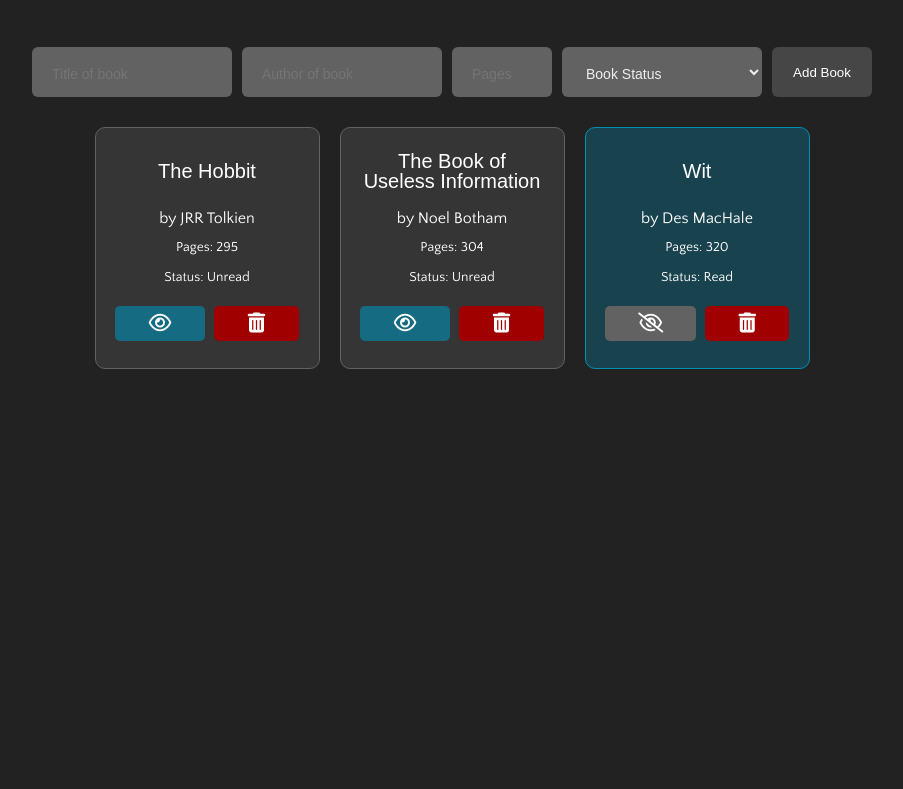
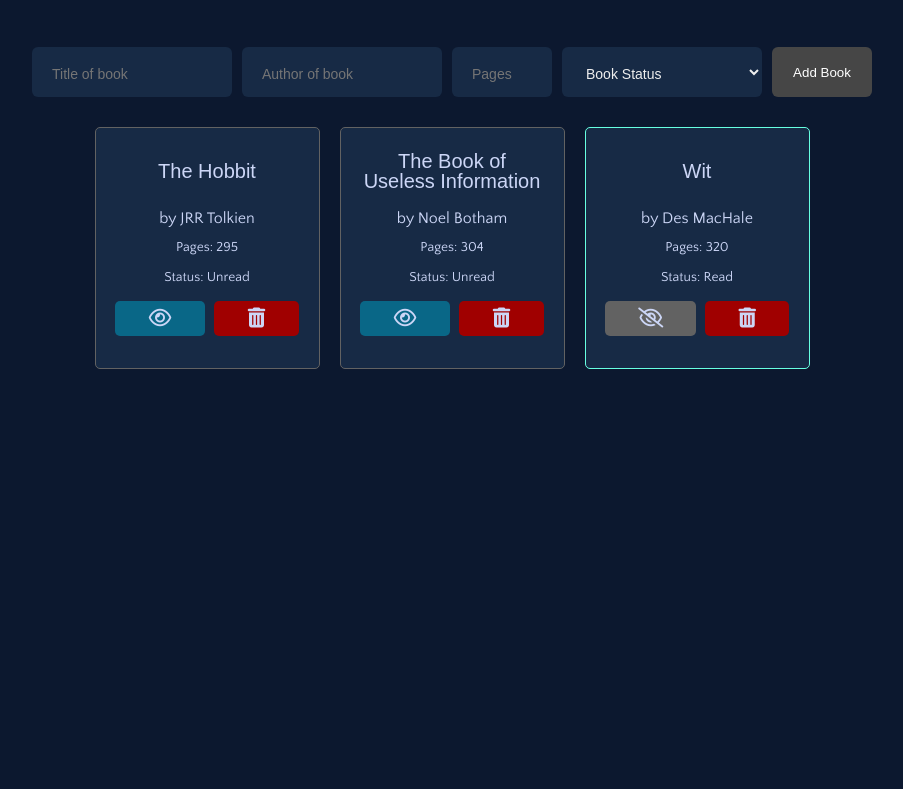
Before and after one commit to dizenver/library-js, a plain HTML site: page index.html in a window 1280 px wide. Shown: the part 79-868 px from the top of the page, without its empty margins (188-1091 px from the left). Drawn offline with nearby package versions, Linux system fonts and the light colour scheme; a web font is replaced by a local one.

Commit message:
Adjustments to color.

```diff
--- a/script.js
+++ b/script.js
@@ -55,6 +55,18 @@
 		bookRead.setAttribute('id', 'read-status');
 		bookRead.textContent = 'Status: ' + library[key].read;
 		bookCard.appendChild(bookRead);
+
+		// const menuIcon = document.createElement('button');
+		// menuIcon.setAttribute('id', 'card-menu-icon');
+		// menuIcon.setAttribute('class', 'fa-solid fa-ellipsis-vertical');
+		// menuIcon.classList.add('card-menu-icon');
+		// menuIcon.setAttribute('onclick', `cardMenuToggle()`);
+		// bookCard.appendChild(menuIcon);
+
+		// const cardMenu = document.createElement('ul');
+		// cardMenu.setAttribute('id', 'card-menu');
+		// cardMenuItems.classList.add('card-menu');
+		// bookCard.appendChild(cardMenu);
 
 		const toggleReadStatus = document.createElement('i');
 		toggleReadStatus.setAttribute('id', 'toggle-read-status');
@@ -118,3 +130,20 @@
 	}
 	loadLibrary();
 }
+
+function cardMenuToggle() {
+	document.getElementById('card-menu-items').classList.toggle('show');
+}
+
+window.onclick = function (event) {
+	if (!event.target.matches('.card-menu-icon')) {
+		var dropdowns = document.getElementsByClassName('card-menu-items');
+		var i;
+		for (i = 0; i < dropdowns.length; i++) {
+			var openDropdown = dropdowns[i];
+			if (openDropdown.classList.contains('show')) {
+				openDropdown.classList.remove('show');
+			}
+		}
+	}
+};
--- a/style.css
+++ b/style.css
@@ -134,8 +134,10 @@
 }
 
 :root {
-	--dark: #222;
-	--light: #999;
+	--dark: rgb(12 24 47);
+	--light: rgb(23 42 69);
+	--white: rgb(204 214 246);
+	--accent: rgb(103 255 225);
 	--unread: 98, 98, 98;
 	--read: 0, 144, 180;
 }
@@ -170,7 +172,7 @@
 	display: grid;
 	justify-content: center;
 	align-content: center;
-	border-bottom: white 1px solid;
+	border-bottom: var(--white) 1px solid;
 	height: 75px;
 }
 
@@ -184,12 +186,13 @@
 .my-library > * {
 	height: 200px;
 	font-family: 'Quattrocento Sans', sans-serif;
-	color: white;
+	color: var(--white);
+	background-color: var(--light);
 	border: 1px solid red;
 }
 
 #book-card {
-	border-radius: 10px;
+	border-radius: 5px;
 	padding: 20px;
 	display: grid;
 	gap: 10px;
@@ -201,7 +204,8 @@
 		'author author'
 		'pages pages'
 		'read-status read-status'
-		'read-toggle remove-icon';
+		'read-toggle remove-icon'
+		'tags tags';
 }
 
 .book-title {
@@ -256,13 +260,13 @@
 
 /* Read/Unread Card Colors */
 .book-read {
-	border: 1px solid rgb(var(--read));
-	background-color: rgba(var(--read), 0.3);
+	border: 1px solid var(--accent);
+	/* background-color: rgba(var(--read), 0.3); */
 }
 
 .book-unread {
 	border: 1px solid rgb(var(--unread));
-	background-color: rgba(var(--unread), 0.3);
+	/* background-color: rgba(var(--unread), 0.3); */
 }
 
 /* Add Book Form Style */
@@ -279,7 +283,7 @@
 select {
 	width: 200px;
 	height: 50px;
-	background-color: #626262;
+	background-color: var(--light);
 	border-radius: 6px;
 	border: 0;
 	box-sizing: border-box;
```
